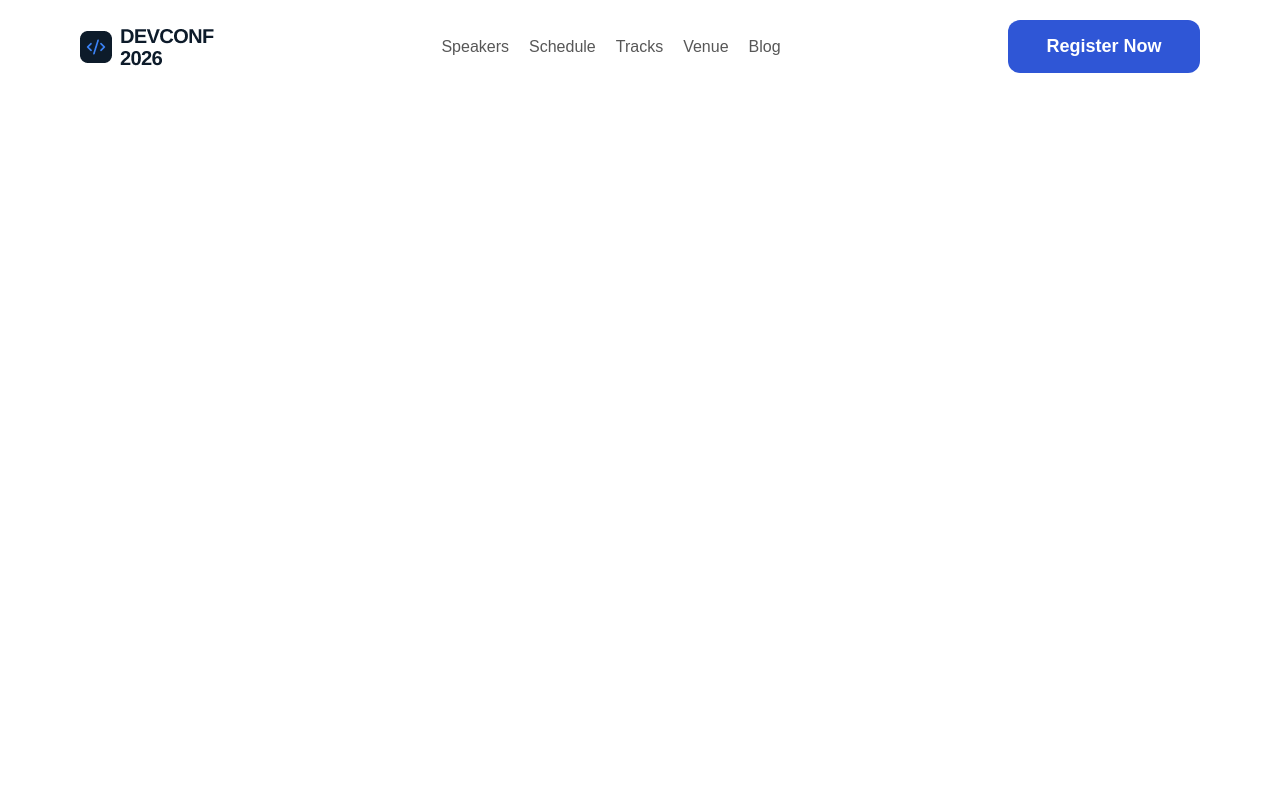
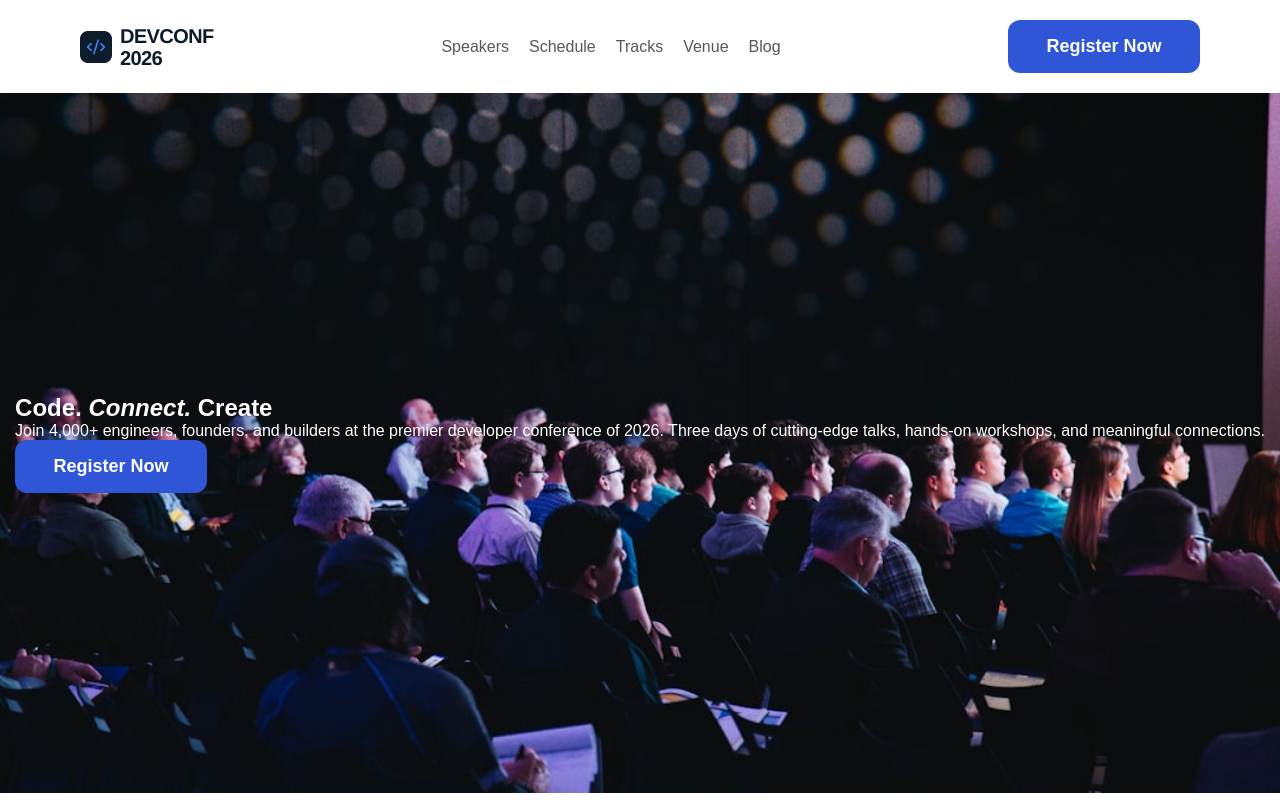
Before and after one commit to ru2ma/my-ph-a01, a plain HTML site: page index.html in a window 1280 px wide. Drawn offline with Linux system fonts and the light colour scheme.

Commit message:
adding hero part

```diff
--- a/index.html
+++ b/index.html
@@ -23,5 +23,16 @@
        </nav>
        <button class="common-btn">Register Now</button>
     </header>
+     <!--end of navbar  -->
+     <!-- start of hero section -->
+      <section class="hero">
+        <div class="hero-content">
+            <h1>Code. <span><i>Connect.</i></span> Create</h1>
+            <p>Join 4,000+ engineers, founders, and builders at the premier
+            developer conference of 2026. Three days of cutting-edge talks, hands-on workshops, and meaningful connections.</p>
+            <button class="common-btn">Register Now</button>
+        </div>
+      </section>
+      <!-- end of hero section -->
 </body>
 </html>
--- a/style.css
+++ b/style.css
@@ -50,3 +50,15 @@ body {
 .common-btn:hover{
     background-color: #2047c5;
 }
+/* style of hero section */
+.hero{
+    background-image: url(./assets/banner.jpg);
+    background-size: cover;
+    background-position: center;
+    background-repeat: no-repeat;
+    height: 700px;
+    display: flex;
+    justify-content: center;
+    align-items: center;
+    color: white;
+}
```
